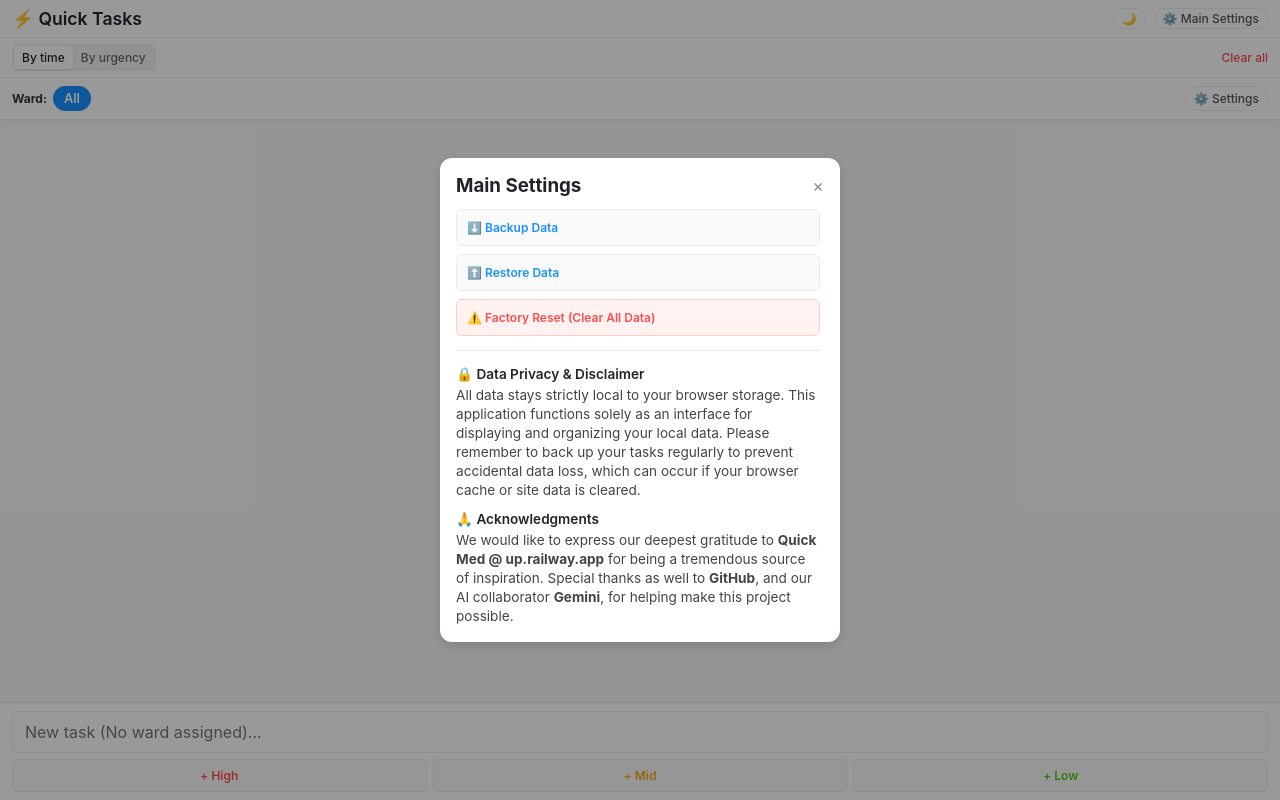
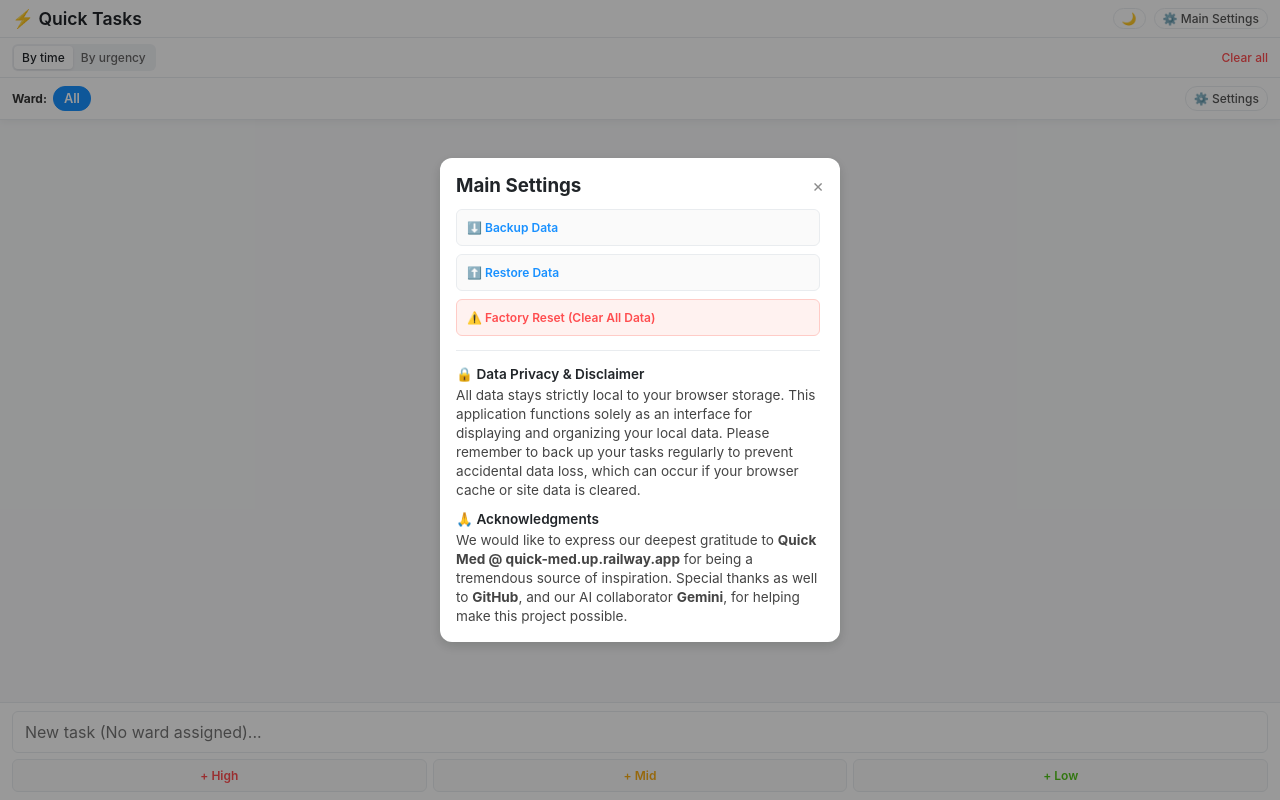
Before and after one commit to LemonTTTTTT/Quicktask, a plain HTML site: page index.html in a window 1280 px wide. Both pictures are taken after a click on the button "⚙️ Main Settings". Drawn offline with Linux system fonts and the light colour scheme.

Commit message:
Update index.html

```diff
--- a/index.html
+++ b/index.html
@@ -503,7 +503,7 @@
         </div>
         <div>
           <div class="about-section-title">🙏 Acknowledgments</div>
-          <p>We would like to express our deepest gratitude to <strong>Quick Med @ up.railway.app</strong> for being a tremendous source of inspiration. Special thanks as well to <strong>GitHub</strong>, and our AI collaborator <strong>Gemini</strong>, for helping make this project possible.</p>
+          <p>We would like to express our deepest gratitude to <strong>Quick Med @ quick-med.up.railway.app</strong> for being a tremendous source of inspiration. Special thanks as well to <strong>GitHub</strong>, and our AI collaborator <strong>Gemini</strong>, for helping make this project possible.</p>
         </div>
       </div>
     </div>
```
